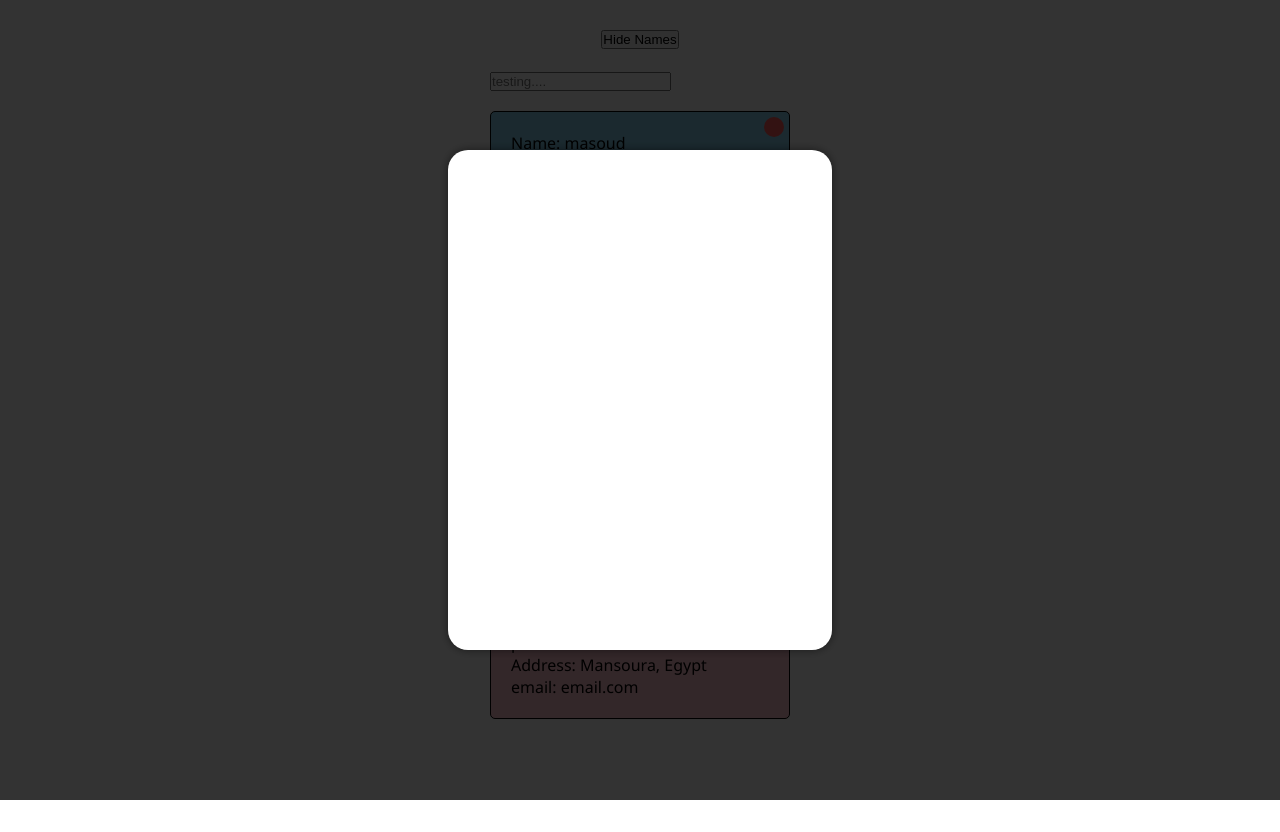
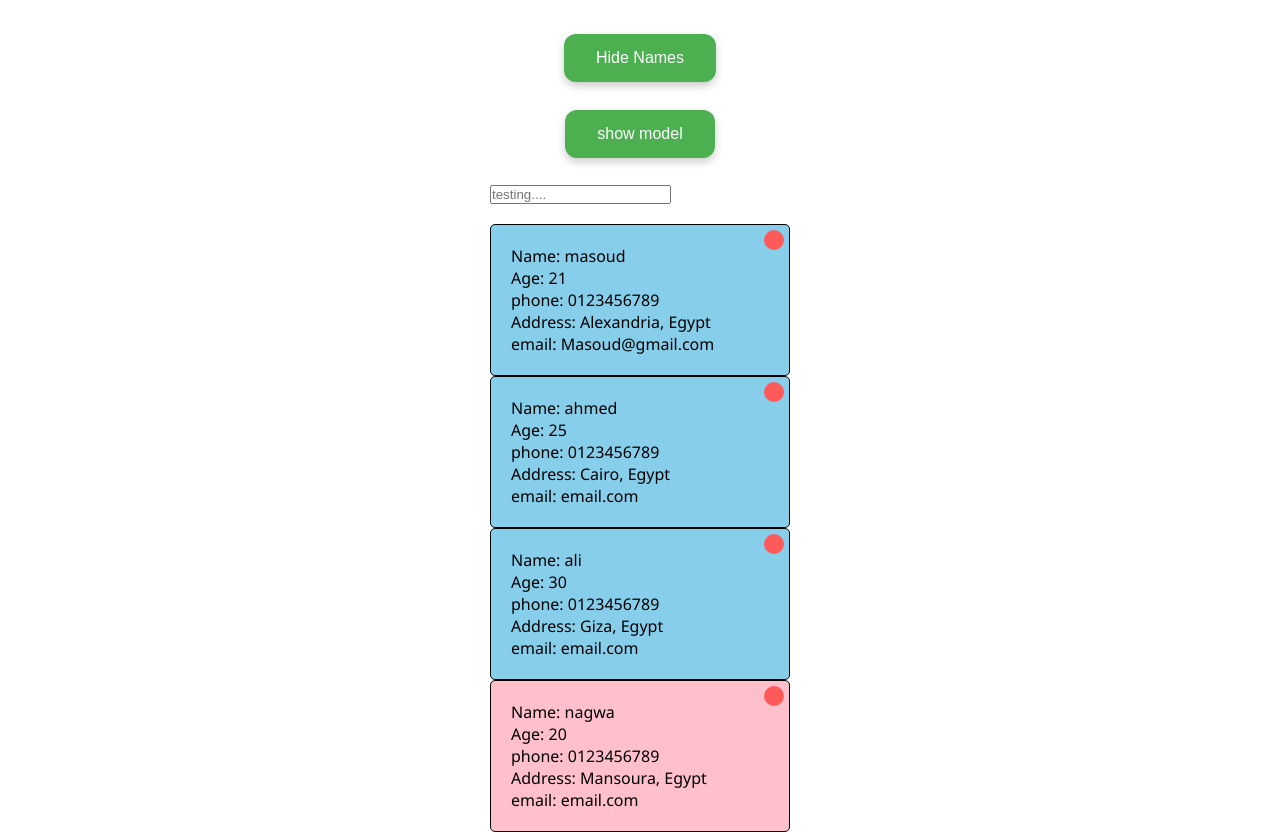
Before and after one commit to MaMasoud/learn1, a React (Create React App) app: page / in a window 1280 px wide. Before the commit the page ends 800 px from the top, so only its background shows below. Built offline with nearby package versions, Linux system fonts and the light colour scheme.

Commit message:
open and close model

```diff
--- a/src/App/App.css
+++ b/src/App/App.css
@@ -6,6 +6,26 @@
     gap: 20px;
     margin-top: 30px;
 }
+.botton {
+    background-color: #4CAF50;
+    border: none;
+    color: white;
+    padding: 15px 32px;
+    text-align: center;
+    text-decoration: none;
+    display: inline-block;
+    font-size: 16px;
+    margin: 4px 2px;
+    cursor: pointer;
+    border-radius: 12px;
+    transition-duration: 0.4s;
+    box-shadow: 0 4px 8px 0 rgba(0,0,0,0.2);
+}
+.botton:hover {
+    background-color: #45a049;
+    color: white;
+    box-shadow: 0 8px 16px 0 rgba(0,0,0,0.2);
+}
 
 .show {
     display: block;
--- a/src/App/App.js
+++ b/src/App/App.js
@@ -9,6 +9,7 @@ import Model from '../components/Model/Model';
 function App() {
   const [show, setShow] = useState(true);
   const [filter, setFilter] = useState('');
+  const [model, setModel] = useState(false);
   const [boys, setBoys] = useState(
     [
       {
@@ -71,9 +72,10 @@ function App() {
 
     <div className='main-container'>
 
-      <Model />
+      <Model show={model} closeModel={() => setModel(false)}/>
 
-      <button onClick={() => setShow(!show)}>{show ? 'Hide' : 'Show'} Names</button>
+      <button className='botton' onClick={() => setShow(!show)}>{show ? 'Hide' : 'Show' } Names</button>
+      <button className='botton' onClick={() => setModel(true)} >show model</button>
 
       <div className={show ? 'show' : 'hide'}>
 
--- a/src/components/Model/Model.js
+++ b/src/components/Model/Model.js
@@ -5,8 +5,8 @@ import styles from './Model.module.css'
 
 
 
-const BackDrop = () => {
-  return <div className={styles.backDrop}></div>
+const BackDrop = ({closeModel}) => {
+  return <div className={styles.backDrop} onClick={closeModel}></div>
 }
 
 const Overlay = () => {
@@ -14,10 +14,10 @@ const Overlay = () => {
 }
 
 
-export default function Model() {
-    return ReactDOM.createPortal(
+export default function Model({show, closeModel}) {
+    return show && ReactDOM.createPortal(
         <Fragment>
-            <BackDrop />
+            <BackDrop closeModel={closeModel} />
             <Overlay />
         </Fragment>,
         document.getElementById('modal')
```
